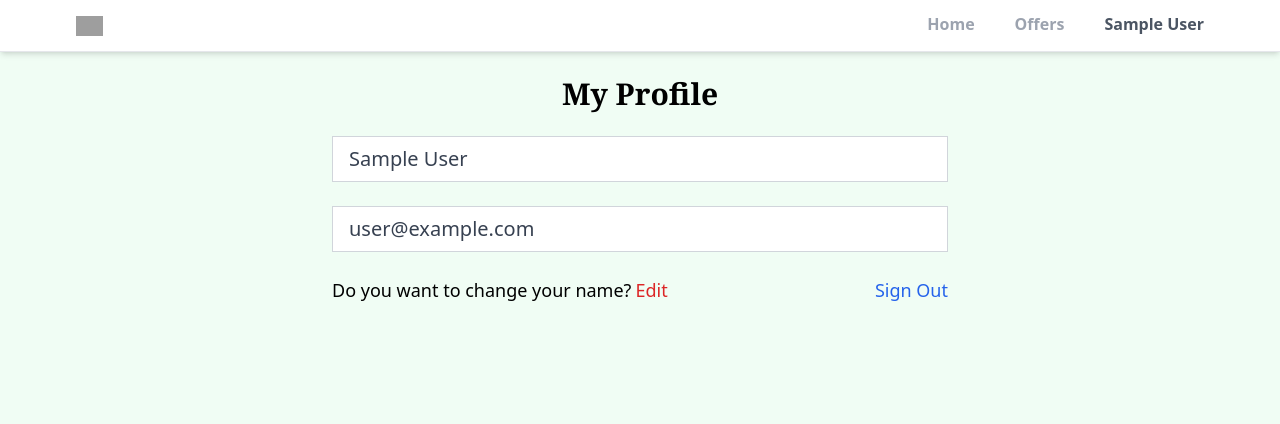
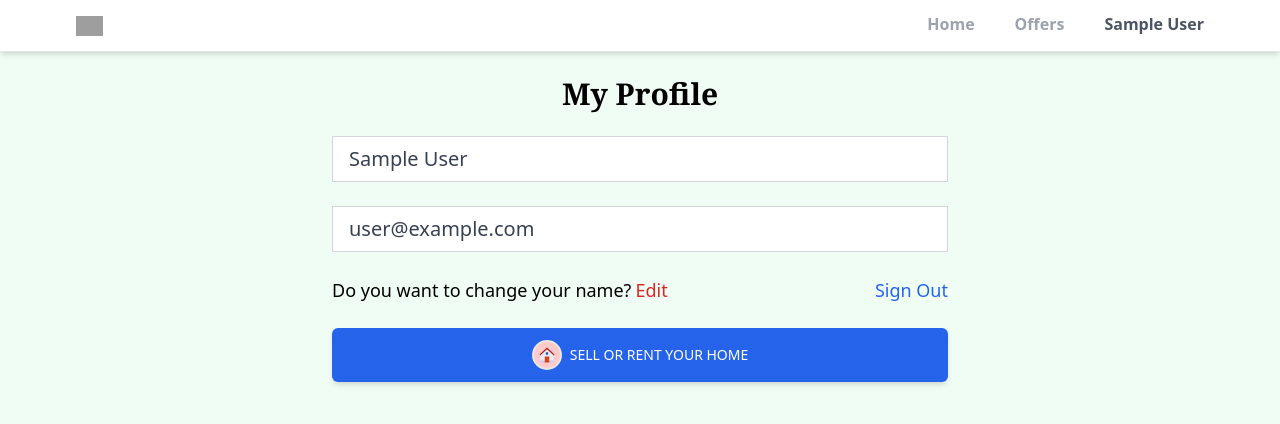
Before and after one commit to trdxDeepu/EstateApp, a React (Vite) app: page /profile in a window 1280 px wide. Shown: the top 424 px of the page. Built offline with nearby package versions, Linux system fonts and the light colour scheme; no server answers; sample sign-in values are in the browser's storage; grey boxes are pictures that could not be loaded.

Commit message:
added a sell or rent button and make it like a link to make a listing page

```diff
--- a/src/Pages/Profile.jsx
+++ b/src/Pages/Profile.jsx
@@ -4,6 +4,8 @@
 import { toast } from "react-toastify";
 import { db } from "../Firebase";
 import { updateDoc } from "firebase/firestore";
+import { FcHome } from "react-icons/fc";
+import { Link } from "react-router-dom";
 
 const Profile = () => {
   const auth = getAuth();
@@ -103,6 +105,28 @@
               </p>
             </div>
           </form>
+
+          <button
+            type="submit"
+            className="w-full bg-blue-600
+          text-white uppercase px-7 py-3
+          text-sm font-medium rounded-md shadow-md hover:bg-blue-700 active:bg-blue-800
+          transition  duration-150 ease-in-out hover:shadow-lg"
+          >
+            <Link
+              to="/create-listing"
+              className="flex justify-center items-center
+            "
+            >
+              {" "}
+              <FcHome
+                className="mr-2 text-3xl bg-red-200 rounded-full p-1
+                  border-2
+                "
+              />{" "}
+              Sell or Rent your home{" "}
+            </Link>
+          </button>
         </div>
       </section>
     </>
```
